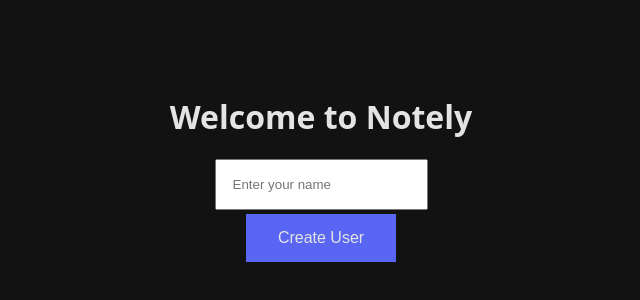
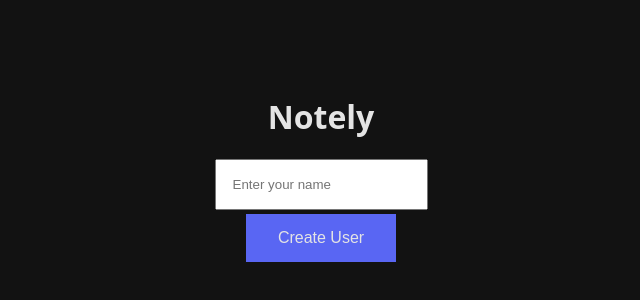
Before and after one commit to thom151/learn-cicd-starter, a plain HTML site: page static/index.html in a window 1280 px wide. Shown: the part 230-530 px from the top of the page, without its empty margins (319-959 px from the left). Drawn offline with Linux system fonts and the light colour scheme.

Commit message:
match expected starting code state for learn ci/cd ch7ass5-custom_cd

```diff
--- a/static/index.html
+++ b/static/index.html
@@ -7,7 +7,7 @@
 </head>
 
 <body class="section">
-    <h1>Welcome to Notely</h1>
+    <h1>Notely</h1>
 
     <div id="userCreationContainer" class="section">
         <input id="nameField" type="text" placeholder="Enter your name">
```
